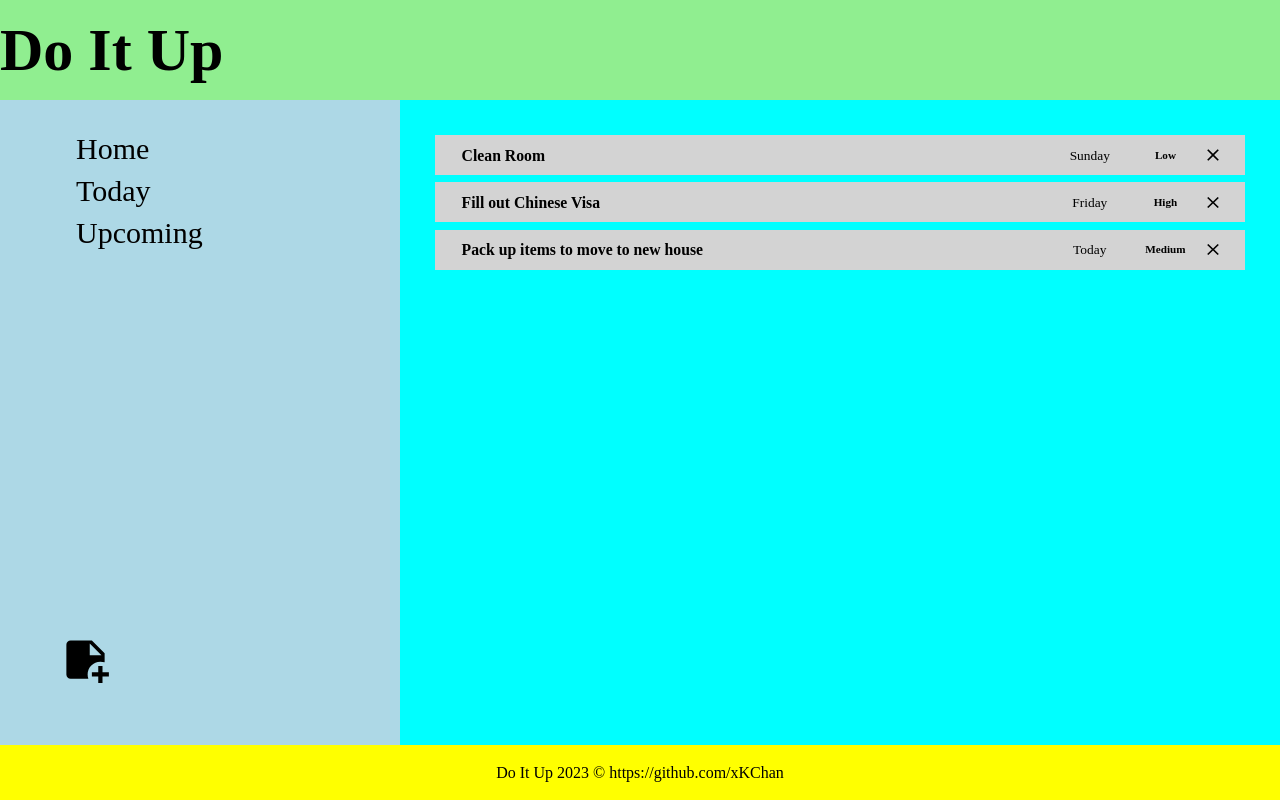
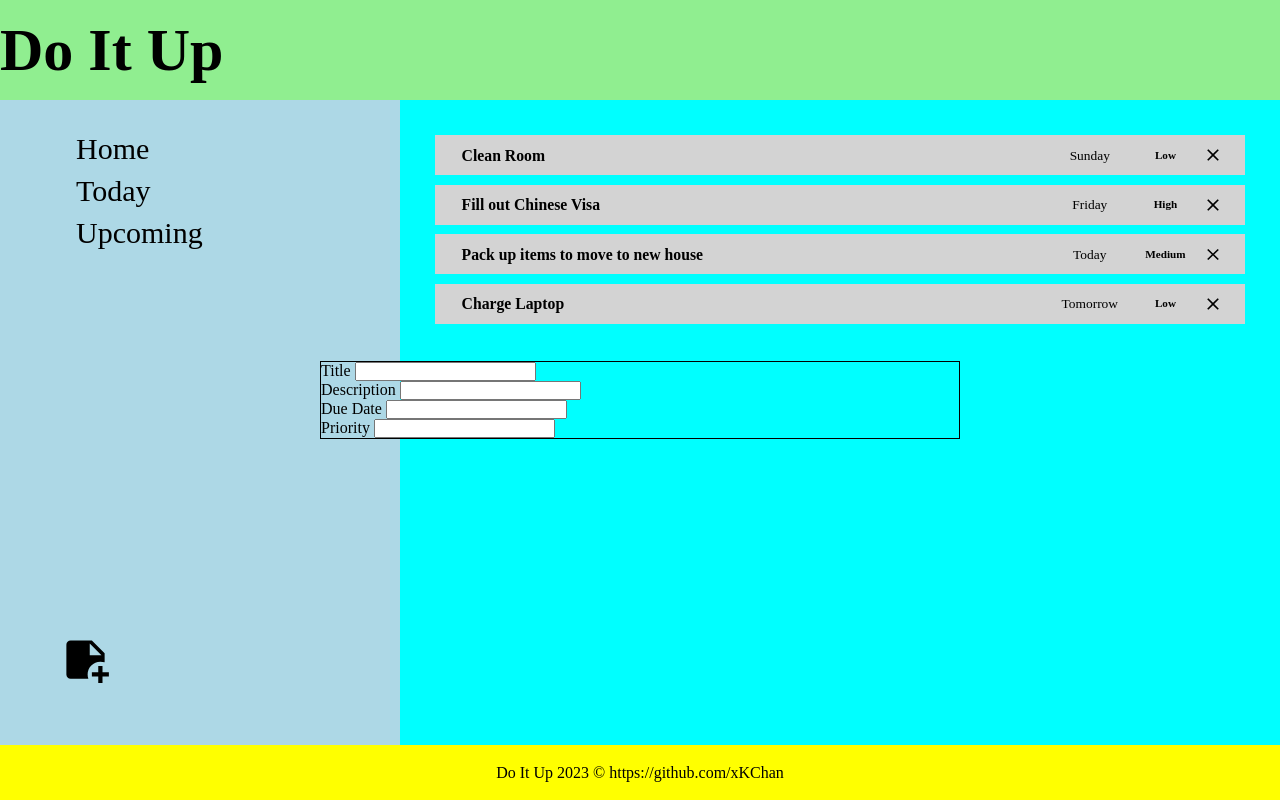
Before and after one commit to xKChan/toDoApp, a website built with webpack: page dist/index.html in a window 1280 px wide. Both pictures are taken after a click on the picture 85 px from the left and 659 px from the top of the page. Built offline with nearby package versions, Linux system fonts and the light colour scheme.

Commit message:
Button to add a new task works.  Hardcoded to add a task.

```diff
--- a/src/style.css
+++ b/src/style.css
@@ -121,3 +121,16 @@
   align-self: center;
   justify-self: center;
 }
+
+/*  */
+/* Form */
+/*  */
+.formContainer {
+  border: 1px solid black;
+  /* text-align: center; */
+  position: fixed;
+  top: 50%;
+  left: 50%;
+  transform: translate(-50%, -50%);
+  width: 50%;
+}
--- a/src/tasks.js
+++ b/src/tasks.js
@@ -30,21 +30,16 @@ class Tasks {
   }
 }
 
-export function newTasks(title, description, duedate, priority) {
+export function makeNewTask(title, description, duedate, priority) {
   let addTasks = new Tasks(title, description, duedate, priority);
   myTasks.push(addTasks);
-  // console.log(myTasks);
 }
 
 export function removeTask(task) {
   for (let i = 0; i < myTasks.length; i++) {
     if (task.dataset.remove == i) {
       myTasks.splice(i, 1);
-      console.log(myTasks);
-
       return;
     }
   }
 }
-
-export function addNewTask() {}
--- a/src/ui.js
+++ b/src/ui.js
@@ -1,4 +1,4 @@
-import { myTasks, newTasks, removeTask } from "./tasks";
+import { myTasks, makeNewTask, removeTask } from "./tasks";
 import removeicon from "./imgs/remove1.svg";
 import addNewIcon from "./imgs/new.svg";
 // import "./style.css";
@@ -12,6 +12,7 @@ const projectTasks = document.querySelector(".tasks");
 export default function initializeUi() {
   createSidebar();
   displayTasks();
+  addNewBtn();
 }
 
 function createSidebar() {
@@ -39,7 +40,7 @@ function displayTasks() {
 
 function removeDuplicates() {
   while (projectTasks.firstChild) {
-    projectTasks.removeChild(projectTasks.lastChild);
+    projectTasks.removeChild(projectTasks.firstChild);
   }
 }
 
@@ -81,4 +82,14 @@ function removeTaskBtn() {
   });
 }
 
-// console.log(myProjects);
+function addNewBtn() {
+  let addTask = document.querySelector(".addNew");
+  addTask.addEventListener("click", () => {
+    console.log("hi");
+    makeNewTask("Charge Laptop", "", "Tomorrow", "Low");
+    console.log(myTasks);
+
+    displayTasks();
+    return;
+  });
+}
```
Also changed, not shown: dist/index.html, dist/main.js.
